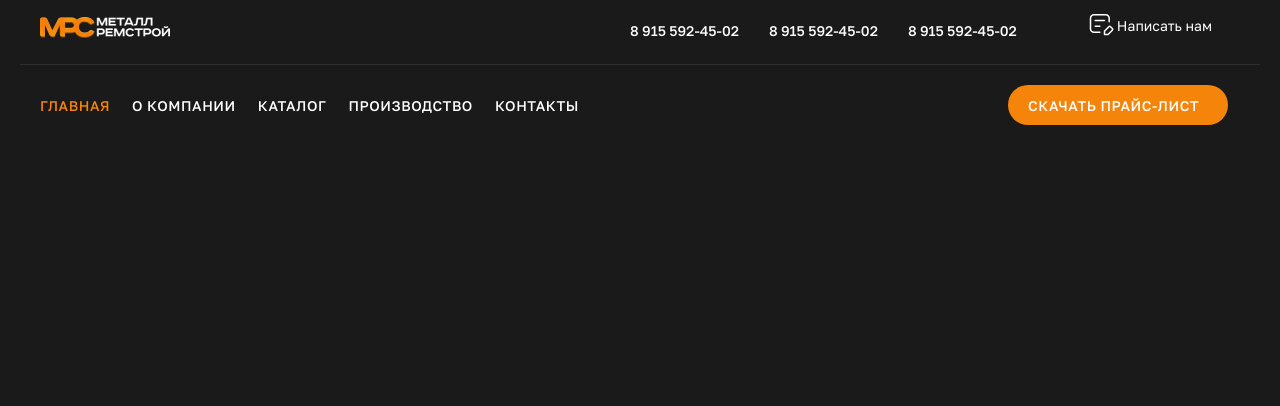
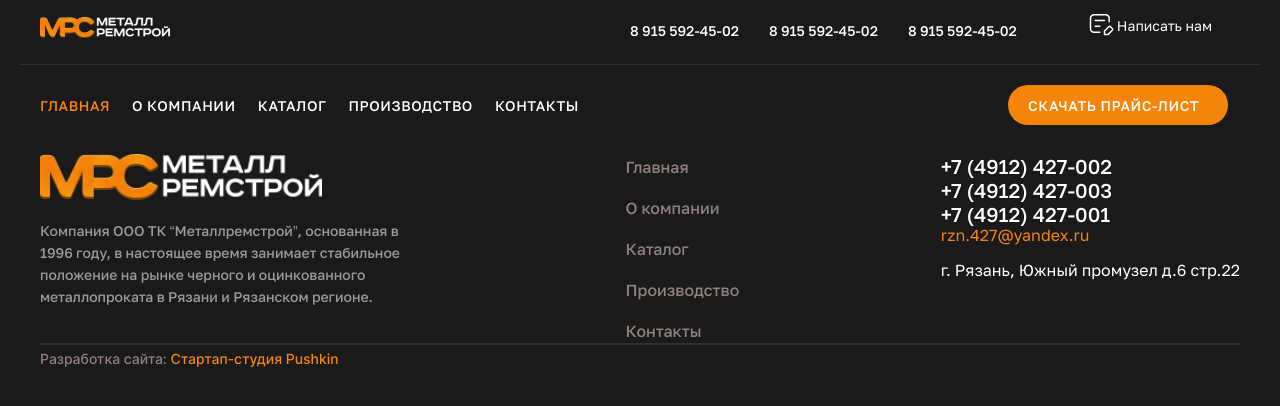
Before and after one commit to AngryFennec/mrs, a website: page src/index.html in a window 1280 px wide. Drawn offline with nearby package versions, Linux system fonts and the light colour scheme; files that its build step writes are made by us from their sources.

Commit message:
Футер без пп

```diff
--- a/src/index.html
+++ b/src/index.html
@@ -14,7 +14,7 @@
   <h1 class="visually-hidden">MRS</h1>
   <header class="header">
     <div class="header__top">
-        <div class="wrapper">
+      <div class="header__wrapper wrapper">
         <a class="header__logo" href="#">
             <img src="img/logo.png" width="130" height=21 alt="логотип">
           </a>
@@ -27,7 +27,7 @@
       </div>
     </div>
     <div class="header__bottom">
-        <div class="wrapper">
+      <div class="header__wrapper wrapper">
         <nav>
           <ul>
             <li class="header__active">
@@ -52,6 +52,46 @@
     </div>
     <button class="header__burger" type="button"><img src="img/burger.svg" alt="иконка меню"><img class="none" src="img/close-burger.svg" alt="иконка меню"></button>
   </header>
+  <footer class="footer">
+    <div class="footer__wrapper wrapper">
+      <div class="footer__top">
+        <div class="footer__logo-container">
+          <a href="#"><img src="img/logo-footer.png" width=282 height=46></a>
+          <p>Компания ООО ТК “Металлремстрой”, основанная в 1996 году, в настоящее время занимает стабильное положение на&nbsp;рынке черного и оцинкованного металлопроката в Рязани и Рязанском регионе.
+          </p>
+        </div>
+        <div class="footer__menu">
+          <ul>
+            <li class="footer__active">
+              <a href="#">Главная</a>
+            </li>
+            <li>
+              <a href="#">О компании</a>
+            </li>
+            <li>
+              <a href="#">Каталог</a>
+            </li>
+            <li>
+              <a href="#">Производство</a>
+            </li>
+            <li>
+              <a href="#">Контакты</a>
+            </li>
+          </ul>
+        </div>
+        <div class="footer__contacts">
+          <a href="tel:+7 (4912) 427-002">+7 (4912) 427-002</a>
+          <a href="tel:+7 (4912) 427-003">+7 (4912) 427-003</a>
+          <a href="tel:+7 (4912) 427-001">+7 (4912) 427-001</a>
+          <a class="footer__mail" href="mailto:rzn.427@yandex.ru">rzn.427@yandex.ru</a>
+          <p>г. Рязань, Южный промузел д.6 стр.22</p>
+        </div>
+      </div>
+      <div class="footer__bottom">
+        <span>Разработка сайта: </span><a href="https://s-pushkin.ru/">Стартап-студия Pushkin</a>
+      </div>
+    </div>
+  </footer>
 
   <script src="js/vendor.js"></script>
   <script src="js/main.js"></script>
--- /dev/null
+++ b/src/sass/blocks/footer.scss
@@ -0,0 +1,168 @@
+  .footer__wrapper {
+    display: flex;
+    flex-direction:column;
+
+  }
+
+  .footer__top {
+    display: flex;
+    justify-content: space-between;
+  border-bottom: 2px solid #2F2F2F;
+
+  }
+
+  .footer__logo-container {
+    display: flex;
+    flex-direction: column;
+    max-width: 384px;
+
+    & p {
+
+  font-style: normal;
+  font-weight: 500;
+  font-size: 14px;
+  line-height: 22px;
+  /* or 157% */
+
+  color: #9A9A9A;
+
+
+    }
+  }
+
+  .footer__menu {
+    display: flex;
+    flex-direction: column;
+    & ul {
+      margin: 0;
+      padding: 0;
+      list-style: none;
+      display: flex;
+      flex-direction: column;
+      & li {
+        margin-bottom: 16px;
+        &:last-child {
+          margin-bottom: 0;
+        }
+        & a {
+          text-decoration: none;
+  font-style: normal;
+  font-weight: 500;
+  font-size: 16px;
+  line-height: 19px;
+
+  color: #8E827F;
+
+
+        }
+      }
+
+    }
+  }
+
+  .footer__contacts {
+    display: flex;
+    flex-direction: column;
+    & a {
+  text-decoration: none;
+  font-style: normal;
+  font-weight: 500;
+  font-size: 20px;
+  line-height: 24px;
+  /* identical to box height */
+
+  color: #FFFFFF;
+
+    }
+    & .footer__mail {
+  text-decoration: none;
+  font-style: normal;
+  font-weight: normal;
+  font-size: 16px;
+  line-height: 19px;
+
+  color: #F5850A;
+
+
+    }
+    & p {
+
+  font-style: normal;
+  font-weight: normal;
+  font-size: 16px;
+  line-height: 19px;
+
+  color: #FFFFFF;
+
+
+    }
+  }
+
+  .footer__bottom {
+    & span {
+
+  font-family: Inter;
+  font-style: normal;
+  font-weight: 500;
+  font-size: 14px;
+  line-height: 17px;
+
+  color: #8E827F;
+    }
+    & a {
+  text-decoration: none;
+  font-family: Inter;
+  font-style: normal;
+  font-weight: 500;
+  font-size: 14px;
+  line-height: 17px;
+  /* identical to box height */
+
+  color: #F5850A;
+  box-sizing: border-box;
+
+    }
+  }
+
+  @media (max-width: 960px) {
+    .footer__logo-container {
+      & img {
+        width: 90%;
+        height: auto;
+      }
+    }
+    .footer__bottom {
+      width: 300px;
+      margin: 0 auto;
+        & span {
+          font-size: 10px;
+          line-height: 120%;
+        }
+        & a {
+          font-size: 10px;
+          line-height: 120%;
+        }
+    }
+    .footer__top {
+      max-width: 300px;
+      margin: 0 auto;
+      display: flex;
+      justify-content: flex-start;
+      flex-direction: column;
+      align-items: center;
+    border-bottom: 2px solid #2F2F2F;
+    }
+
+    .footer__menu {
+      width: 300px;
+
+    }
+
+    .footer__contacts {
+      width: 100%;
+        & p {
+          font-size: 14px;
+          line-height: 120%;
+        }
+    }
+  }
--- a/src/sass/blocks/header.scss
+++ b/src/sass/blocks/header.scss
@@ -100,6 +100,7 @@
 .header__bottom {
   & .wrapper {
     padding-top: 20px;
+    padding-bottom: 24px;
     display: flex;
     justify-content: space-between;
   }
--- a/src/sass/global/fonts.scss
+++ b/src/sass/global/fonts.scss
@@ -52,3 +52,14 @@
     url("../font/Golostextblack.woff2") format("woff2"),
     url("../font/Golostextblack.woff") format("woff");
 }
+
+@font-face {
+  font-family: "Inter";
+  font-style: normal;
+  font-weight: 500;
+  font-display: swap;
+  src:
+    local("Inter"),
+    url("../font/Inter-Medium.woff2") format("woff2"),
+    url("../font/Inter-Medium.woff") format("woff");
+}
```
Also changed, not shown: src/font/Inter-Medium.woff (added), src/font/Inter-Medium.woff2 (added), src/img/logo-footer.png (added). Lines whose indentation alone changed are shown as unchanged.
